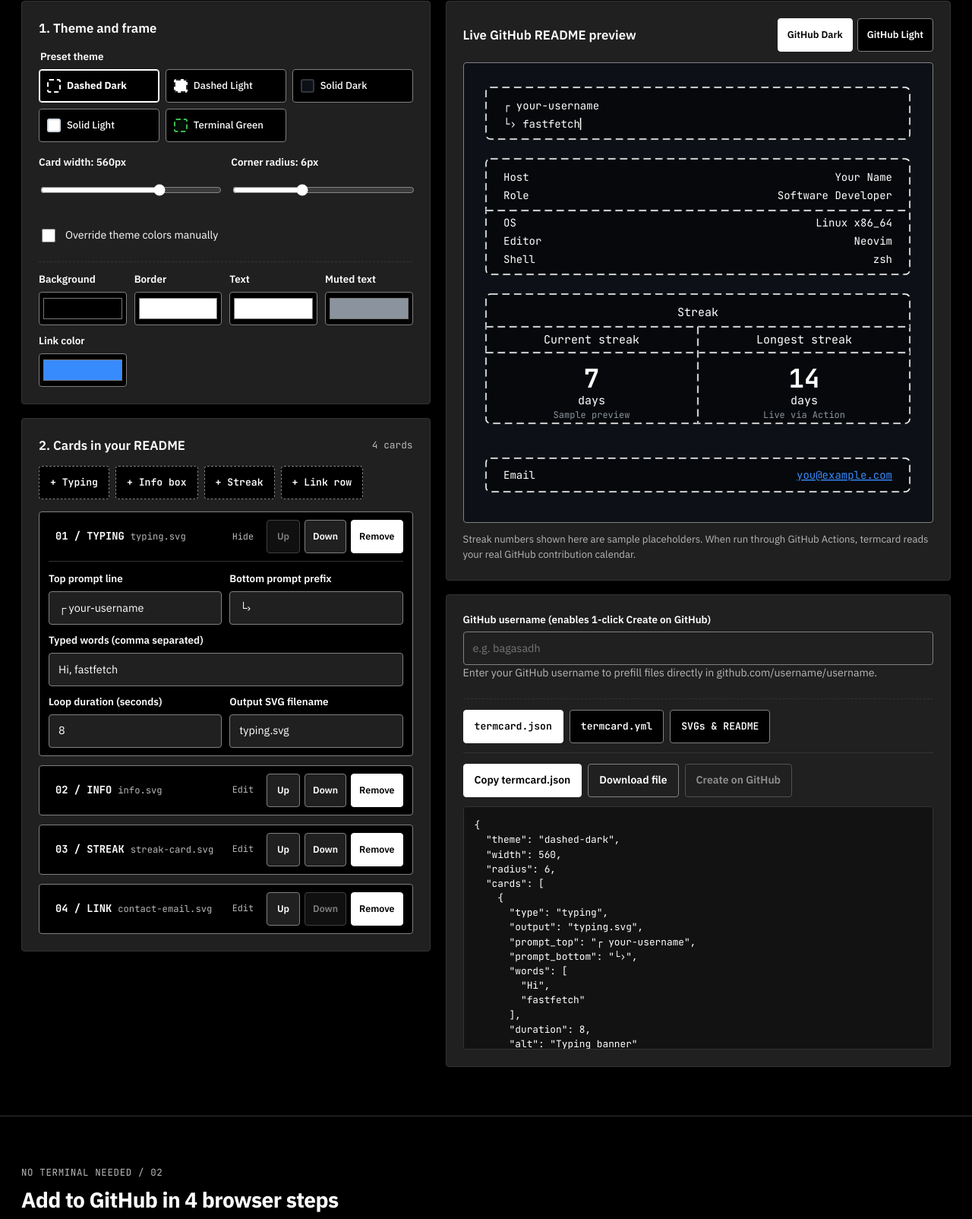
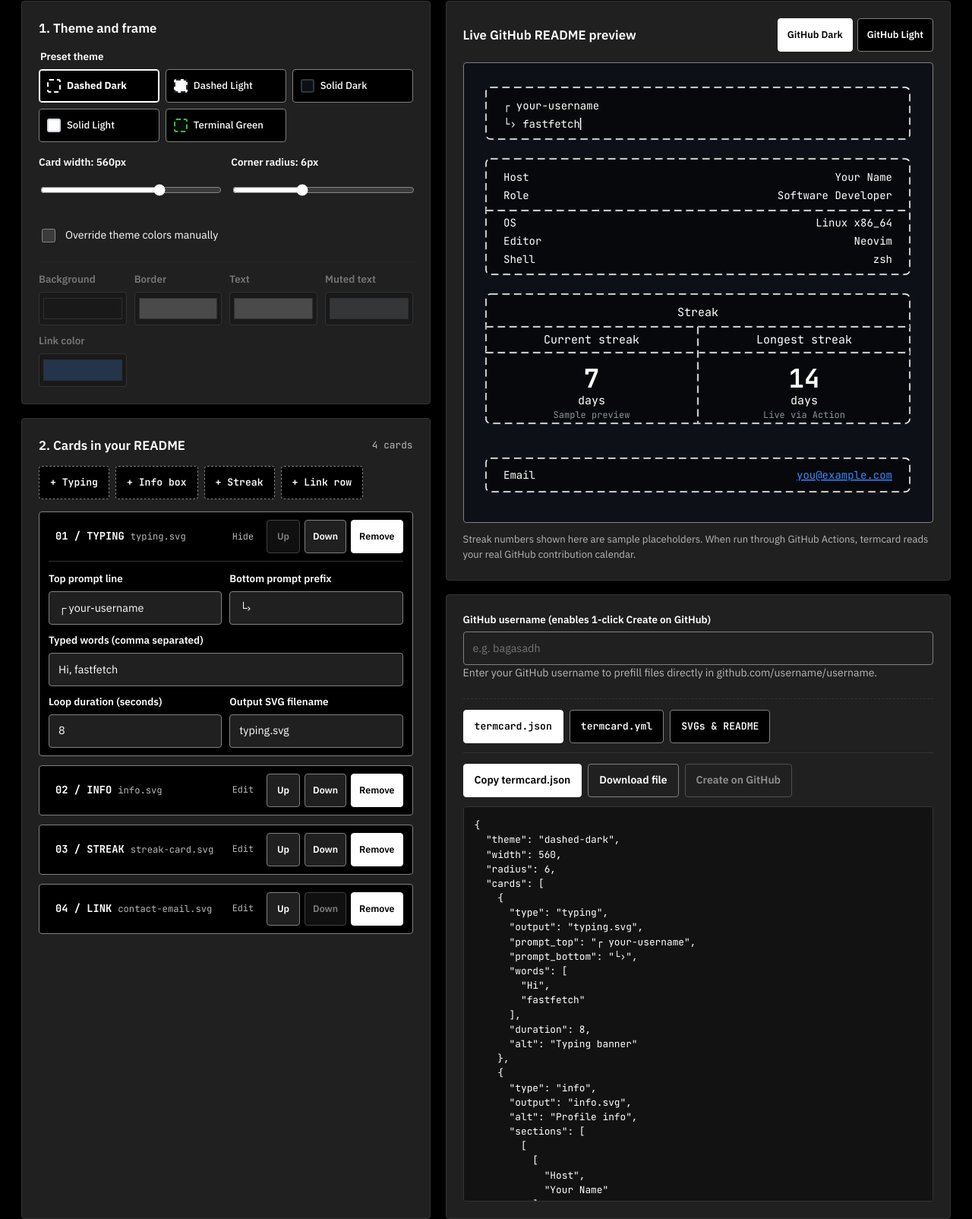
Before and after one commit to actions-marketplace-validations/bagasadh_termcard, a plain HTML site: page web/index.html in a window 1280 px wide. Shown: the part 1154-2758 px from the top of the page at 76% size. Drawn offline with Linux system fonts and the light colour scheme.

Commit message:
style(web): multi-open Set cards, disabled color pickers, flush columns, and dark scrollbars

```diff
--- a/web/app.js
+++ b/web/app.js
@@ -85,7 +85,7 @@ const STORAGE_KEY = "termcard_builder_v1";
 const GH_USER_RE = /^[a-z\d](?:[a-z\d]|-(?=[a-z\d])){0,38}$/i;
 
 let state = createStarterState();
-let openCardId = state.cards[0]?.id || null;
+let openCardIds = new Set(state.cards[0] ? [state.cards[0].id] : []);
 let typingPaused = window.matchMedia("(prefers-reduced-motion: reduce)").matches;
 let previewBackdrop = "dark";
 let pageTheme = "dark";
@@ -308,13 +308,22 @@ function syncColorInputsFromTheme(key) {
   el.styleLink.value = t.link;
 }
 
+function syncCustomColorsDisabled() {
+  const disabled = !state.useCustomColors;
+  el.customColorsPanel.classList.toggle("is-disabled", disabled);
+  el.customColorsPanel.setAttribute("aria-disabled", String(disabled));
+  for (const input of [el.styleBg, el.styleStroke, el.styleText, el.styleMuted, el.styleLink]) {
+    input.disabled = disabled;
+  }
+}
+
 function syncFrameControls() {
   el.widthInput.value = String(state.width);
   el.widthOut.textContent = `${state.width}px`;
   el.radiusInput.value = String(state.radius);
   el.radiusOut.textContent = `${state.radius}px`;
   el.customColorsToggle.checked = Boolean(state.useCustomColors);
-  el.customColorsPanel.hidden = !state.useCustomColors;
+  syncCustomColorsDisabled();
   el.styleBg.value = state.style.bg;
   el.styleStroke.value = state.style.stroke;
   el.styleText.value = state.style.text;
@@ -349,7 +358,7 @@ function renderCardsEditor() {
   el.emptyCardsState.hidden = count > 0;
 
   state.cards.forEach((card, idx) => {
-    const isOpen = card.id === openCardId;
+    const isOpen = openCardIds.has(card.id);
     const bodyId = `body-${card.id}`;
 
     const box = document.createElement("article");
@@ -383,7 +392,11 @@ function renderCardsEditor() {
 
     toggleBtn.append(meta, stateTxt);
     toggleBtn.addEventListener("click", () => {
-      openCardId = isOpen ? null : card.id;
+      if (openCardIds.has(card.id)) {
+        openCardIds.delete(card.id);
+      } else {
+        openCardIds.add(card.id);
+      }
       renderCardsEditor();
     });
 
@@ -421,9 +434,7 @@ function renderCardsEditor() {
     delBtn.setAttribute("aria-label", `Remove ${card.type} card ${idx + 1}`);
     delBtn.addEventListener("click", () => {
       state.cards.splice(idx, 1);
-      if (openCardId === card.id) {
-        openCardId = state.cards[Math.min(idx, state.cards.length - 1)]?.id || null;
-      }
+      openCardIds.delete(card.id);
       renderCardsEditor();
       renderPreviewAndExport();
       showStatus(`Removed ${card.type} card.`);
@@ -831,7 +842,7 @@ function loadFromStorage() {
       },
       cards: saved.state.cards.map((c) => ({ ...c, id: uid() })),
     };
-    openCardId = state.cards[0]?.id || null;
+    openCardIds = new Set(state.cards[0] ? [state.cards[0].id] : []);
     deployUser = typeof saved.deployUser === "string" ? saved.deployUser : "";
     includePrivatePat = Boolean(saved.includePrivatePat);
     previewBackdrop = saved.previewBackdrop === "light" ? "light" : "dark";
@@ -941,7 +952,8 @@ function addCard(type) {
       alt: "GitHub",
     });
   }
-  openCardId = state.cards[state.cards.length - 1]?.id || null;
+  const added = state.cards[state.cards.length - 1];
+  if (added) openCardIds.add(added.id);
   renderCardsEditor();
   renderPreviewAndExport();
   showStatus(`Added ${type} card.`);
@@ -1091,7 +1103,7 @@ function importConfigFromText(rawText) {
     cards: importedCards,
   };
 
-  openCardId = state.cards[0]?.id || null;
+  openCardIds = new Set(state.cards[0] ? [state.cards[0].id] : []);
   syncFrameControls();
   renderThemePicker();
   renderCardsEditor();
@@ -1156,7 +1168,7 @@ function wireEvents() {
 
   el.customColorsToggle.addEventListener("change", (e) => {
     state.useCustomColors = e.target.checked;
-    el.customColorsPanel.hidden = !state.useCustomColors;
+    syncCustomColorsDisabled();
     renderPreviewAndExport();
   });
 
@@ -1184,7 +1196,7 @@ function wireEvents() {
       // Ignore storage errors.
     }
     state = createStarterState();
-    openCardId = state.cards[0]?.id || null;
+    openCardIds = new Set(state.cards[0] ? [state.cards[0].id] : []);
     deployUser = "";
     includePrivatePat = false;
     el.ghDeployUser.value = "";
--- a/web/index.html
+++ b/web/index.html
@@ -191,31 +191,31 @@
               </label>
             </div>
 
-            <div id="custom-colors-panel" class="color-grid" hidden>
+            <div id="custom-colors-panel" class="color-grid is-disabled" aria-disabled="true">
               <div class="color-field">
                 <label for="style-bg" class="field-label">Background</label>
-                <input id="style-bg" type="color" value="#000000">
+                <input id="style-bg" type="color" value="#000000" disabled>
               </div>
               <div class="color-field">
                 <label for="style-stroke" class="field-label">Border</label>
-                <input id="style-stroke" type="color" value="#ffffff">
+                <input id="style-stroke" type="color" value="#ffffff" disabled>
               </div>
               <div class="color-field">
                 <label for="style-text" class="field-label">Text</label>
-                <input id="style-text" type="color" value="#ffffff">
+                <input id="style-text" type="color" value="#ffffff" disabled>
               </div>
               <div class="color-field">
                 <label for="style-muted" class="field-label">Muted text</label>
-                <input id="style-muted" type="color" value="#8b949e">
+                <input id="style-muted" type="color" value="#8b949e" disabled>
               </div>
               <div class="color-field">
                 <label for="style-link" class="field-label">Link color</label>
-                <input id="style-link" type="color" value="#388bfd">
+                <input id="style-link" type="color" value="#388bfd" disabled>
               </div>
             </div>
           </div>
 
-          <div class="panel-block">
+          <div class="panel-block cards-panel">
             <div class="panel-head-row">
               <h3 class="panel-title">2. Cards in your README</h3>
               <span id="card-count-label" class="mono-meta">4 cards</span>
--- a/web/styles.css
+++ b/web/styles.css
@@ -1,6 +1,7 @@
 /* Monochrome palette (#000000, #202020, #ffffff) verified against WCAG AA in dark and light modes. */
 :root,
 [data-theme="dark"] {
+  color-scheme: dark;
   --bg: #000000;
   --surface: #202020;
   --surface-2: #2c2c2c;
@@ -23,9 +24,13 @@
   --error-ink: #000000;
   --error-border: #ffffff;
   --code-bg: #121212;
+  --scroll-track: #121212;
+  --scroll-thumb: #464646;
+  --scroll-thumb-hover: #6e6e6e;
 }
 
 [data-theme="light"] {
+  color-scheme: light;
   --bg: #ffffff;
   --surface: #f4f4f4;
   --surface-2: #e6e6e6;
@@ -48,6 +53,9 @@
   --error-ink: #ffffff;
   --error-border: #000000;
   --code-bg: #f4f4f4;
+  --scroll-track: #ececec;
+  --scroll-thumb: #a6a6a6;
+  --scroll-thumb-hover: #767676;
 }
 
 *,
@@ -624,21 +632,34 @@ pre,
   display: grid;
   grid-template-columns: minmax(0, 44%) minmax(0, 56%);
   gap: 20px;
-  align-items: start;
+  align-items: stretch;
 }
 
 .editor-column,
 .preview-column {
   min-width: 0;
-  display: grid;
+  display: flex;
+  flex-direction: column;
   gap: 18px;
+}
+
+.cards-panel {
+  flex: 1;
 }
 
 .preview-sticky {
   position: sticky;
   top: 74px;
-  display: grid;
+  display: flex;
+  flex-direction: column;
   gap: 18px;
+  flex: 1;
+}
+
+.export-panel {
+  flex: 1;
+  display: flex;
+  flex-direction: column;
 }
 
 .panel-block {
@@ -771,6 +792,17 @@ input[type="range"] {
   gap: 10px;
   padding-top: 12px;
   border-top: 1px dashed var(--hairline);
+  transition: opacity 140ms ease;
+}
+
+.color-grid.is-disabled {
+  opacity: 0.38;
+  cursor: not-allowed;
+}
+
+.color-grid.is-disabled label[for],
+.color-grid.is-disabled input[type="color"] {
+  cursor: not-allowed;
 }
 
 .color-field input[type="color"] {
@@ -1094,6 +1126,12 @@ input[type="range"] {
   border-color: var(--accent);
 }
 
+.export-body:not([hidden]) {
+  flex: 1;
+  display: flex;
+  flex-direction: column;
+}
+
 .export-body[hidden] {
   display: none;
 }
@@ -1124,11 +1162,45 @@ input[type="range"] {
   color: var(--text);
   font-size: 0.8rem;
   line-height: 1.5;
-  overflow-x: auto;
-  max-height: 320px;
+  overflow: auto;
+  flex: 1;
+  min-height: 240px;
+  max-height: 520px;
+}
+
+.code-output,
+.import-textarea {
+  scrollbar-width: thin;
+  scrollbar-color: var(--scroll-thumb) var(--scroll-track);
+}
+
+.code-output::-webkit-scrollbar,
+.import-textarea::-webkit-scrollbar {
+  width: 9px;
+  height: 9px;
+}
+
+.code-output::-webkit-scrollbar-track,
+.import-textarea::-webkit-scrollbar-track {
+  background: var(--scroll-track);
+  border-radius: 4px;
+}
+
+.code-output::-webkit-scrollbar-thumb,
+.import-textarea::-webkit-scrollbar-thumb {
+  background: var(--scroll-thumb);
+  border-radius: 4px;
+  border: 2px solid var(--scroll-track);
+}
+
+.code-output::-webkit-scrollbar-thumb:hover,
+.import-textarea::-webkit-scrollbar-thumb:hover {
+  background: var(--scroll-thumb-hover);
 }
 
 .code-output-short {
+  flex: 0 0 auto;
+  min-height: 80px;
   max-height: 110px;
   margin-bottom: 16px;
 }
```
